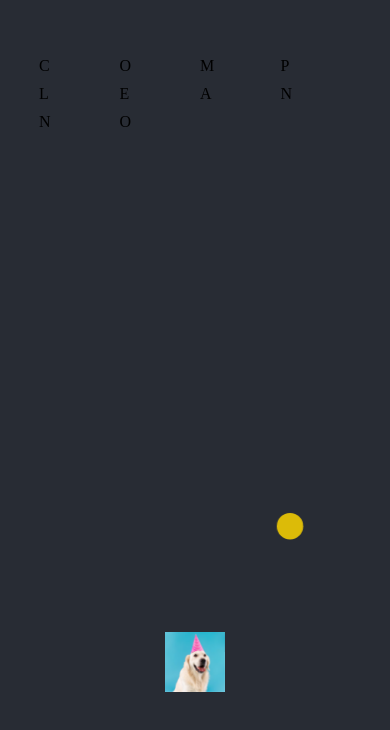
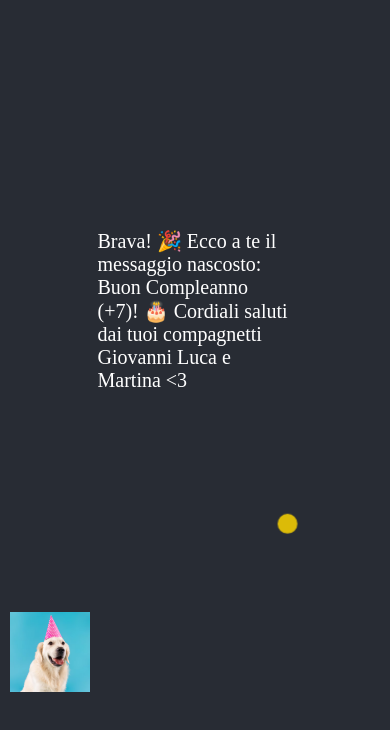
Before and after one commit to tinamirtillo/wordle-auguri, a plain HTML site: page index.html in a window 390 px wide. Shown: the part 112-842 px from the top of the page. Drawn offline with Linux system fonts and the light colour scheme.

Commit message:
Add files via upload

```diff
--- a/index.html
+++ b/index.html
@@ -7,18 +7,16 @@
     <link rel="stylesheet" href="styles.css">
 </head>
 <body>
-    <!-- Griglia di gioco -->
+
+    <!-- Griglia per il gioco -->
     <div id="grid"></div>
 
     <!-- Messaggio di auguri -->
-    <div id="message" class="hidden">Brava! 🎉 Ecco a te il messaggio nascosto: Buon Compleanno (+7)! 🎂 Cordiali saluti dai tuoi compagnetti Giovanni Luca e Martina <3</div>
+    <div id="message">Brava! 🎉 Ecco a te il messaggio nascosto: Buon Compleanno (+7)! 🎂 Cordiali saluti dai tuoi compagnetti Giovanni Luca e Martina <3</div>
 
-    <!-- Immagini dei cagnolini -->
+    <!-- Immagine dei cagnolini -->
     <img src="dog1.png" class="dog" alt="cagnolino" />
     <img src="dog2.png" class="dog" alt="cagnolino" />
-
-    <!-- Fuochi d'artificio -->
-    <div id="fireworks"></div>
 
     <script src="script.js"></script>
 </body>
--- a/script.js
+++ b/script.js
@@ -8,42 +8,58 @@ function createFirework() {
     firework.style.top = `${Math.random() * window.innerHeight}px`;
 
     // Aggiungi il fuoco d'artificio alla pagina
-    document.getElementById('fireworks').appendChild(firework);
+    document.body.appendChild(firework);
 
     // Rimuovi il fuoco d'artificio dopo che l'animazione è finita
     setTimeout(() => {
         firework.remove();
-    }, 1000);
+    }, 1000); // Durata dell'animazione dei fuochi d'artificio
 }
 
 // Genera fuochi d'artificio ogni 0.5 secondi
 setInterval(createFirework, 500);
 
-// Funzione che verifica la parola e mostra il messaggio di auguri
-function checkWordCompletion(word) {
-    if (word.toLowerCase() === "compleanno") {  // Modifica la parola da indovinare
-        document.getElementById('message').classList.remove('hidden');
+// Funzione per adattare gli elementi in modo responsive
+function adjustForMobile() {
+    // Ridurre la dimensione dei cagnolini sui telefoni
+    const dogs = document.querySelectorAll('.dog');
+    dogs.forEach(dog => {
+        dog.style.width = '80px';   // Aumenta la dimensione dei bassotti
+        dog.style.left = '10px';     // Posizione più centrata
+        dog.style.bottom = '40px';  // Posiziona i bassotti più in basso
+    });
+
+    // Cambiare la dimensione dei fuochi d'artificio e renderli più visibili
+    const fireworks = document.querySelectorAll('.firework');
+    fireworks.forEach(firework => {
+        firework.style.width = '15px';    // Aumentare la dimensione
+        firework.style.height = '15px';
+        firework.style.backgroundColor = 'gold';  // Colore più visibile
+        firework.style.animationDuration = '1s';   // Velocità dell'animazione
+    });
+
+    // Modifica la posizione del messaggio per dispositivi mobili
+    const message = document.getElementById('message');
+    if (message) {
+        message.style.fontSize = '20px';  // Aumentare la leggibilità del messaggio
+    }
+
+    // Modifica il layout della griglia per avere più spazio
+    const grid = document.getElementById('grid');
+    if (grid) {
+        grid.style.gridTemplateColumns = 'repeat(3, 50px)';  // Mostra solo 3 lettere per riga
     }
 }
 
-// Funzione per gestire la griglia di gioco
-function createGameGrid() {
-    const grid = document.getElementById('grid');
-    const letters = ['C', 'O', 'M', 'P', 'L', 'E', 'A', 'N', 'N', 'O'];  // Parola da indovinare
-    letters.forEach((letter) => {
-        const div = document.createElement('div');
-        div.textContent = letter;
-        div.classList.add('letter-box');
-        grid.appendChild(div);
-    });
+// Funzione che verifica la dimensione dello schermo
+function checkForResponsiveDesign() {
+    if (window.innerWidth <= 600) {
+        adjustForMobile();  // Attiva le modifiche per dispositivi mobili
+    }
 }
 
-// Chiamare la funzione che crea la griglia all'inizio
-createGameGrid();
+// Verifica se il design è responsivo ogni volta che la finestra cambia dimensione
+window.addEventListener('resize', checkForResponsiveDesign);
 
-// Modificare il comportamento in base alle interazioni o risultati del gioco
-// Esegui il check dopo che la parola è stata completata
-document.querySelector('#grid').addEventListener('click', function() {
-    // Simulazione di completamento parola
-    checkWordCompletion("Compleanno");  // Controlla la parola indovinata
-});
+// Chiamata iniziale per verificare la dimensione della finestra
+checkForResponsiveDesign();
--- a/styles.css
+++ b/styles.css
@@ -8,25 +8,17 @@ body {
     background-color: #282c34;
     height: 100vh;
     overflow: hidden;
-    position: relative;
 }
 
 /* Messaggio di auguri */
 #message {
-    position: fixed;
-    top: 50%;
-    left: 50%;
-    transform: translate(-50%, -50%);
-    font-size: 24px;
-    color: #fff;
-    z-index: 1000;
-    text-align: center;
-    display: none; /* Inizialmente nascosto */
-}
-
-/* Nascondi il messaggio se non completato */
-.hidden {
-    display: none;
+    position: fixed;         /* Blocca il messaggio in posizione fissa */
+    top: 50%;                /* Centra verticalmente */
+    left: 50%;               /* Centra orizzontalmente */
+    transform: translate(-50%, -50%); /* Centra perfettamente */
+    font-size: 24px;         /* Modifica la dimensione del font */
+    color: #fff;             /* Colore del testo */
+    z-index: 1000;           /* Porta il messaggio sopra gli altri elementi */
 }
 
 /* Fuochi d'artificio */
@@ -54,8 +46,9 @@ body {
 .dog {
     position: fixed;
     width: 80px;
-    bottom: 40px;
-    z-index: 500;
+    bottom: 40px;    /* Posizionato più in basso */
+    left: 10px;      /* Posizione più centrata */
+    z-index: 500;    /* Assicurati che non copra il messaggio */
 }
 
 /* Griglia di lettere per il gioco */
@@ -64,27 +57,4 @@ body {
     grid-template-columns: repeat(5, 1fr);
     gap: 10px;
     z-index: 10;
-    position: absolute;
-    top: 20%;
-    width: 80%;
 }
-
-/* Modifiche per il responsive design */
-@media (max-width: 600px) {
-    #grid {
-        grid-template-columns: repeat(4, 1fr);
-    }
-
-    #message {
-        font-size: 18px;
-    }
-
-    .dog {
-        width: 60px;
-    }
-
-    .firework {
-        width: 20px;
-        height: 20px;
-    }
-}
```
